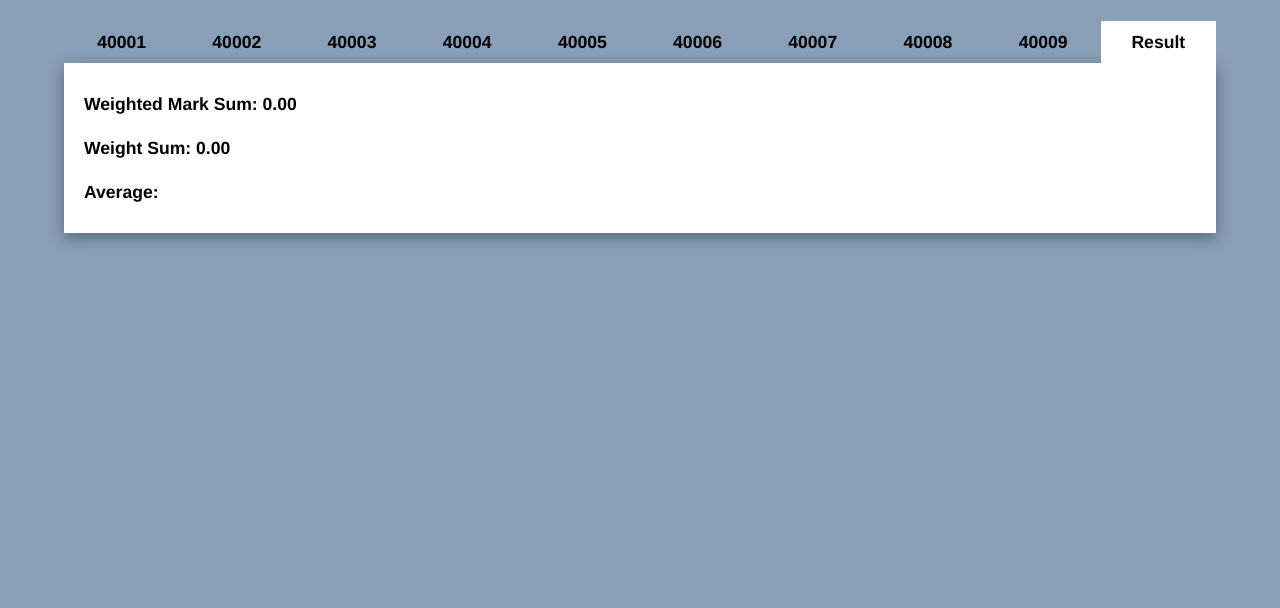
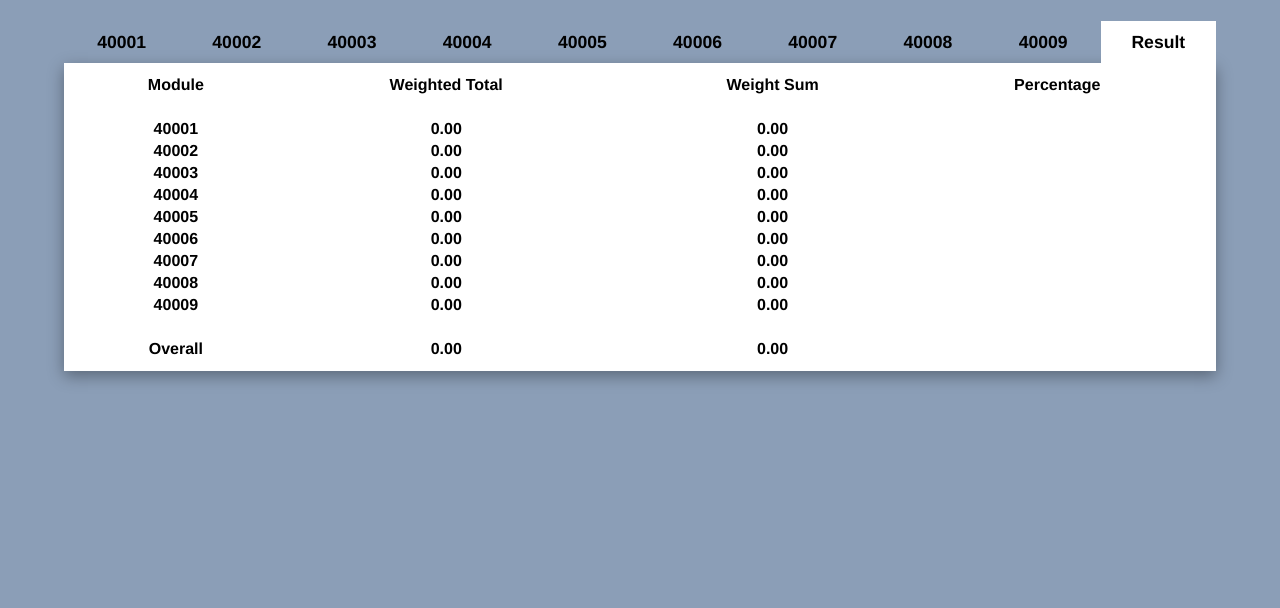
Before and after one commit to ethanrange/grade-calculator, a plain HTML site: page index.html in a window 1280 px wide. Both pictures are taken after a click on the label "Result". Shown: the part 133-741 px from the top of the page. Drawn offline with Linux system fonts and the light colour scheme.

Commit message:
Display results individually per module

```diff
--- a/calc.js
+++ b/calc.js
@@ -1,97 +1,135 @@
-var totalSum = 0;
-var weightSum = 0;
+var totalSum = new Array(9).fill(0);
+var weightSum = new Array(9).fill(0);
 
 function setGrades() {
-    totalSum = 0;
-    weightSum = 0;
+    totalSum.fill(0);
+    weightSum.fill(0);
 
     // CW 15%
     // Total coursework marks: 220
-    getMark('40001_1', 60, 0.15 * (60 / 220));
-    getMark('40001_2', 100, 0.15 * (100 / 220));
-    getMark('40001_3', 60, 0.15 * (60 / 220));
-    getMark('40001_4', 100, 0.85);
+    getMark(0, '40001_1', 60, 0.15 * (60 / 220));
+    getMark(0, '40001_2', 100, 0.15 * (100 / 220));
+    getMark(0, '40001_3', 60, 0.15 * (60 / 220));
+    getMark(0, '40001_4', 100, 0.85);
 
     // CW 15%
     // Total coursework marks: 160
-    getMark('40002_1', 20, 0.15 * (20 / 160));
-    getMark('40002_2', 20, 0.15 * (20 / 160));
-    getMark('40002_3', 20, 0.15 * (20 / 160));
-    getMark('40002_4', 20, 0.15 * (20 / 160));
-    getMark('40002_5', 20, 0.15 * (20 / 160));
-    getMark('40002_6', 20, 0.15 * (20 / 160));
-    getMark('40002_7', 20, 0.15 * (20 / 160));
-    getMark('40002_8', 20, 0.15 * (20 / 160));
-    getMark('40002_9', 100, 0.85);
+    getMark(1, '40002_1', 20, 0.15 * (20 / 160));
+    getMark(1, '40002_2', 20, 0.15 * (20 / 160));
+    getMark(1, '40002_3', 20, 0.15 * (20 / 160));
+    getMark(1, '40002_4', 20, 0.15 * (20 / 160));
+    getMark(1, '40002_5', 20, 0.15 * (20 / 160));
+    getMark(1, '40002_6', 20, 0.15 * (20 / 160));
+    getMark(1, '40002_7', 20, 0.15 * (20 / 160));
+    getMark(1, '40002_8', 20, 0.15 * (20 / 160));
+    getMark(1, '40002_9', 100, 0.85);
 
     // CW 15%
     // Total coursework marks: 50
-    getMark('40003_1', 50, 0.15);
-    getMark('40003_2', 100, 0.85);
+    getMark(2, '40003_1', 50, 0.15);
+    getMark(2, '40003_2', 100, 0.85);
 
     // CW 15%
     // Total coursework marks: 30
-    getMark('40004_1', 30, 0.15);
-    getMark('40004_2', 100, 0.85);
+    getMark(3, '40004_1', 30, 0.15);
+    getMark(3, '40004_2', 100, 0.85);
 
     // CW 15%
     // Total coursework marks: 170
-    getMark('40005_1', 100, 0.15 * (100 / 170));
-    getMark('40005_2', 70, 0.15 * (70 / 170));
-    getMark('40005_3', 100, 0.85);
+    getMark(4, '40005_1', 100, 0.15 * (100 / 170));
+    getMark(4, '40005_2', 70, 0.15 * (70 / 170));
+    getMark(4, '40005_3', 100, 0.85);
 
     // CW 15%
     // Total coursework marks: 20
-    getMark('40006_1', 20, 0.15);
-    getMark('40006_2', 100, 0.85);
+    getMark(5, '40006_1', 20, 0.15);
+    getMark(5, '40006_2', 100, 0.85);
 
     // CW 15%
     // Total coursework marks: 200
-    getMark('40007_1', 100, 0.15 * (100 / 200));
-    getMark('40007_2', 100, 0.15 * (100 / 200));
-    getMark('40007_3', 100, 0.85);
+    getMark(6, '40007_1', 100, 0.15 * (100 / 200));
+    getMark(6, '40007_2', 100, 0.15 * (100 / 200));
+    getMark(6, '40007_3', 100, 0.85);
 
     // CW 15%
     // Total coursework marks: 20
-    getMark('40008_1', 20, 0.15);
-    getMark('40008_2', 100, 0.85);
+    getMark(7, '40008_1', 20, 0.15);
+    getMark(7, '40008_2', 100, 0.85);
 
     // Each mark is quadrupled as 40009 is weighted as 4 courses
 
-    getMark('40009_1', 20, 4 * (5 / 100)); // Haskell Interim 5%
-    getMark('40009_2', 30, 4 * (25 / 100)); // Haskell Final 25%
+    getMark(8, '40009_1', 20, 4 * (5 / 100)); // Haskell Interim 5%
+    getMark(8, '40009_2', 30, 4 * (25 / 100)); // Haskell Final 25%
 
-    getMark('40009_3', 100, 4 * (5 / 100)); // Video 5%
-    getMark('40009_4', 90, 4 * (5 / 100)); // Report 5%
+    getMark(8, '40009_3', 100, 4 * (5 / 100)); // Video 5%
+    getMark(8, '40009_4', 90, 4 * (5 / 100)); // Report 5%
 
-    getMark('40009_5', 50, 4 * (3 / 100)); // Java Interim A 3%
-    getMark('40009_6', 50, 4 * (2 / 100)); // Java Interim B 2%
+    getMark(8, '40009_5', 50, 4 * (3 / 100)); // Java Interim A 3%
+    getMark(8, '40009_6', 50, 4 * (2 / 100)); // Java Interim B 2%
 
-    getMark('40009_7', 50, 4 * (18 / 100)); // Java Final A 18%
-    getMark('40009_8', 50, 4 * (17 / 100)); // Java Final B 17%
+    getMark(8, '40009_7', 50, 4 * (18 / 100)); // Java Final A 18%
+    getMark(8, '40009_8', 50, 4 * (17 / 100)); // Java Final B 17%
 
-    getMark('40009_9', 50, 4 * (1 / 100)); // Checkpoint 1%
-    getMark('40009_10', 100, 4 * (12 / 100)); // C Final 12%
-    getMark('40009_11', 20, 4 * (3 / 100)); // C Report / Source 3%
-    getMark('40009_12', 20, 4 * (1 / 100)); // C Extension
-    getMark('40009_13', 20, 4 * (1 / 100)); // C Presentation
-    getMark('40009_14', 5, 4 * (1 / 100)); // C Feedback 1
-    getMark('40009_15', 5, 4 * (1 / 100)); // C Feedback 2
+    getMark(8, '40009_9', 50, 4 * (1 / 100)); // Checkpoint 1%
+    getMark(8, '40009_10', 100, 4 * (12 / 100)); // C Final 12%
+    getMark(8, '40009_11', 20, 4 * (3 / 100)); // C Report / Source 3%
+    getMark(8, '40009_12', 20, 4 * (1 / 100)); // C Extension
+    getMark(8, '40009_13', 20, 4 * (1 / 100)); // C Presentation
+    getMark(8, '40009_14', 5, 4 * (1 / 100)); // C Feedback 1
+    getMark(8, '40009_15', 5, 4 * (1 / 100)); // C Feedback 2
 
-    var tsum = document.getElementById('tsum');
-    var tweight = document.getElementById('tweight');
-    var wsum = document.getElementById('wsum');
+    var table = document.getElementById('results');
 
-    tsum.innerHTML = "Weighted Mark Sum: " + (totalSum).toFixed(2);
-    tweight.innerHTML = "Weight Sum: " + (weightSum).toFixed(2);
-    wsum.innerHTML = weightSum == 0 ? "Average: " : "Average: " + (totalSum / weightSum).toFixed(4) * 100 + "%";
+    // Clear table
+    table.innerHTML = `<tr>
+            <th>Module</th>
+            <th>Weighted Total</th>
+            <th>Weight Sum</th>
+            <th>Percentage</th>
+        </tr>
+        <tr><th><br></th></tr>`
+
+    for (i = 0; i < totalSum.length; i++) {
+        let module = i + 40001;
+        let sum = totalSum[i];
+        let weight = weightSum[i];
+        let percentage = "";
+
+        if (weightSum[i]) {
+            percentage = ((totalSum[i] / weightSum[i]) * 100).toFixed(2) + "%";
+        }
+
+        table.innerHTML += getRow(module, sum, weight, percentage);
+    }
+
+    // Add blank row
+    table.innerHTML += '<tr><th><br></th></tr>'
+
+    let tsum = totalSum.reduce((a, b) => a + b, 0);
+    let wsum = weightSum.reduce((a, b) => a + b, 0);
+    let percentage = "";
+
+    if (wsum) {
+        percentage = ((tsum / wsum) * 100).toFixed(2) + "%";
+    }
+
+    table.innerHTML += getRow("Overall", tsum, wsum, percentage);
 }
 
-function getMark(id, max, weight) {
+function getRow(module, sum, weight, percentage) {
+    return `<tr>
+        <th>${module}</th>
+        <th>${sum.toFixed(2)}</th>
+        <th>${weight.toFixed(2)}</th>
+        <th>${percentage}</th>
+    </tr>`
+}
+
+function getMark(module, id, max, weight) {
     var result = parseInt(document.getElementById(id).value) / max;
 
     if (!isNaN(result) && max != 0) {
-        weightSum += weight;
-        totalSum += result * weight;
+        weightSum[module] += weight;
+        totalSum[module] += result * weight;
     }
 }
--- a/index.html
+++ b/index.html
@@ -116,9 +116,8 @@
             <input type="radio" name="tabs" id="tabten">
             <label class="tab-label" for="tabten">Result</label>
             <div class="tab">
-                <p id="tsum"></p>
-                <p id="tweight"></p>
-                <p id="wsum"></p>
+                <table id="results">
+                </table>
             </div>
         </div>
     </div>
--- a/style.css
+++ b/style.css
@@ -148,3 +148,7 @@ a {
     text-decoration: none;
     font-weight: normal;
 }
+
+table {
+    width: 100%;
+}
```
